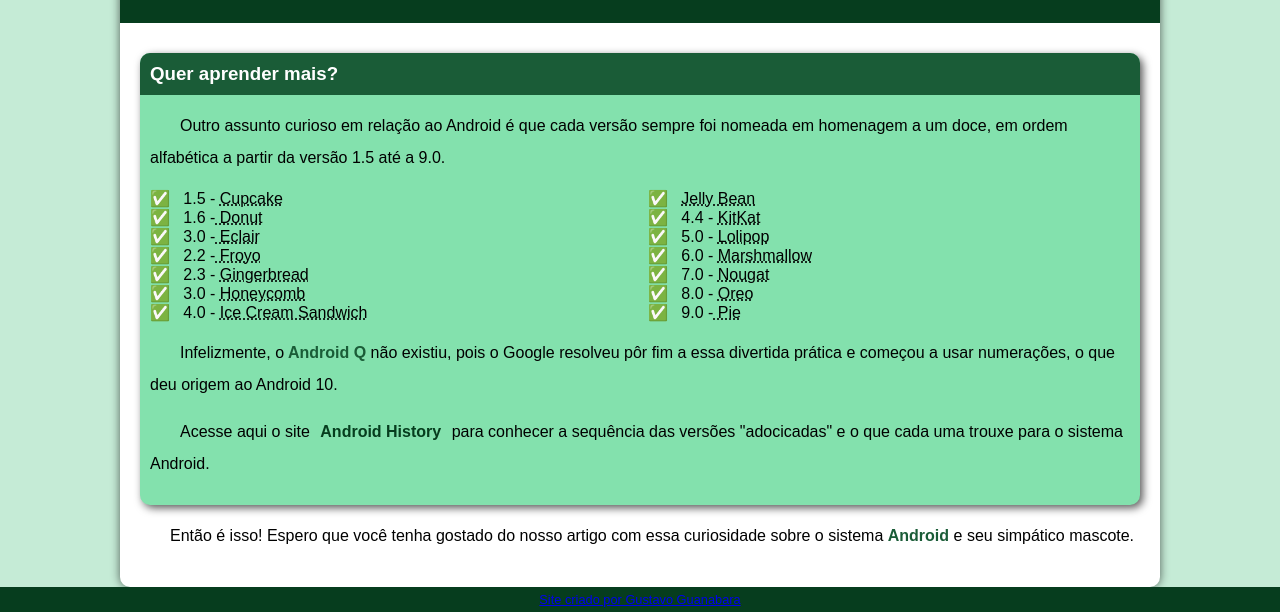
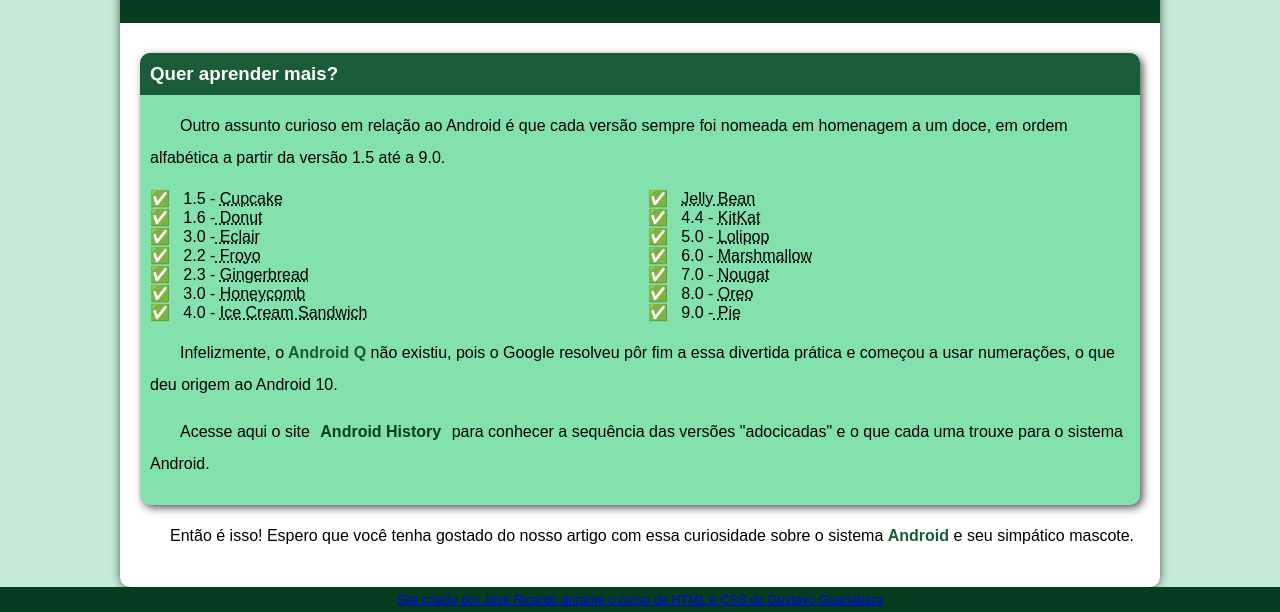
Before and after one commit to Josericardodesouza/projeto-android, a plain HTML site: page index.html in a window 1280 px wide. Shown: the part 2284-2896 px from the top of the page. Drawn offline with Linux system fonts and the light colour scheme.

Commit message:
Update index.html

```diff
--- a/index.html
+++ b/index.html
@@ -115,6 +115,6 @@
 
         </article>
     </main>
-    <footer><a href="gustavoguanabara.github.io">Site criado por Gustavo Guanabara</a></footer>
+    <footer><a href="gustavoguanabara.github.io">Site criado por José Ricardo durante o curso de HTML e CSS do Gustavo Guanabara</a></footer>
 </body>
 </html>
```
